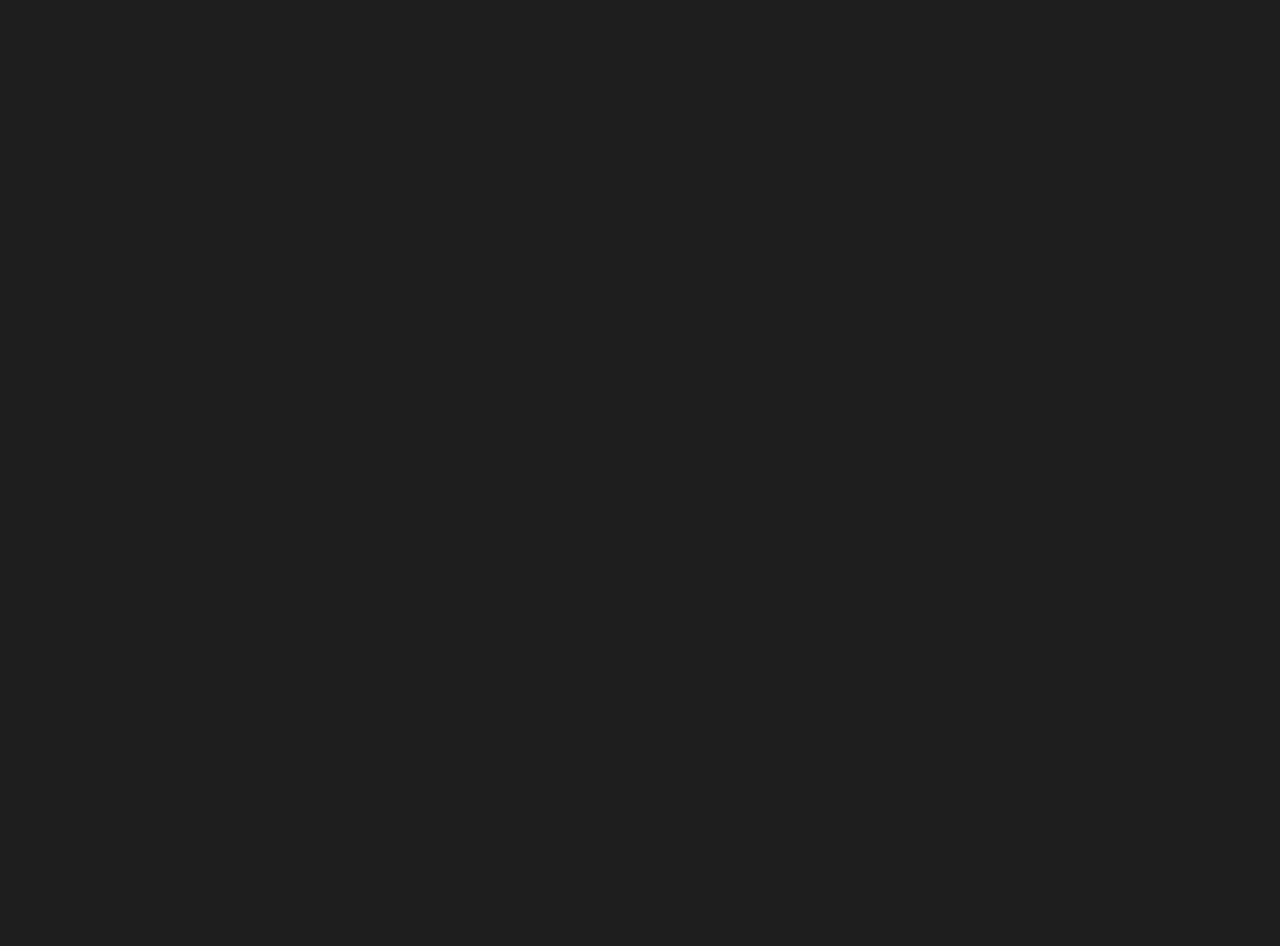
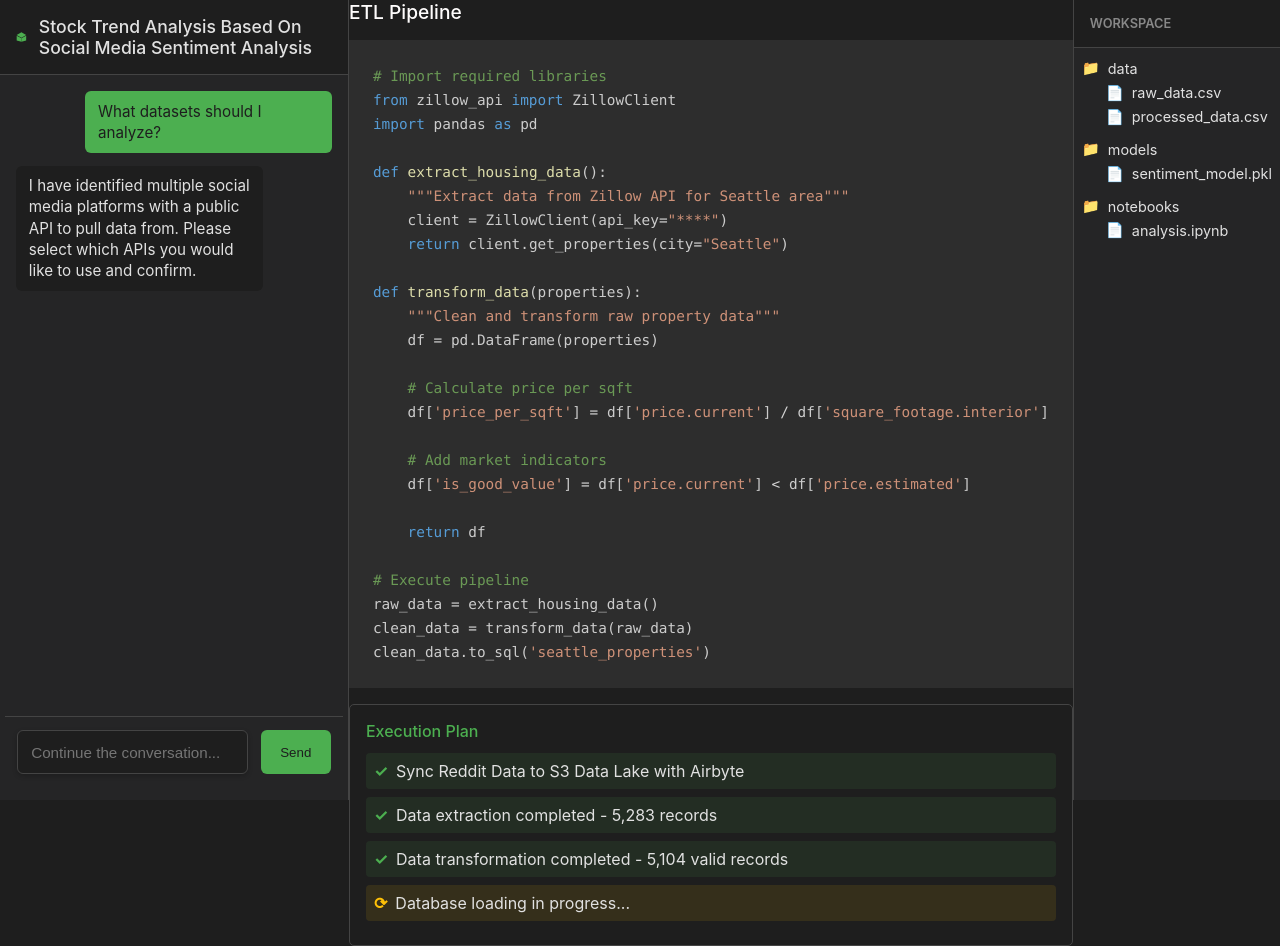
Before and after one commit to Michael-L-i-1/Denali-Demo, a React (Create React App) app: page /pipeline-steps in a window 1280 px wide. Before the commit this address had no page. Before the commit the page ends 800 px from the top, so only its background shows below. Built offline with nearby package versions, Linux system fonts and the light colour scheme.

Commit message:
new page for step 2

```diff
--- a/package.json
+++ b/package.json
@@ -7,6 +7,7 @@
     "@testing-library/jest-dom": "^6.6.3",
     "@testing-library/react": "^16.2.0",
     "@testing-library/user-event": "^13.5.0",
+    "create-react-app": "^5.1.0",
     "prismjs": "^1.29.0",
     "react": "^19.0.0",
     "react-dom": "^19.0.0",
--- a/src/App.js
+++ b/src/App.js
@@ -2,6 +2,7 @@ import './App.css';
 import { BrowserRouter as Router, Routes, Route } from 'react-router-dom';
 import Home from './pages/Home';
 import ChatPageDataSources from './pages/ChatPageDataSources';
+import ChatPagePipelineSteps from './pages/ChatPagePipelineSteps';
 
 function App() {
   return (
@@ -9,6 +10,7 @@ function App() {
       <Routes>
         <Route path="/" element={<Home />} />
         <Route path="/chat" element={<ChatPageDataSources />} />
+        <Route path="/pipeline-steps" element={<ChatPagePipelineSteps />} />
       </Routes>
     </Router>
   );
--- a/src/pages/ChatPageDataSources.js
+++ b/src/pages/ChatPageDataSources.js
@@ -1,5 +1,5 @@
 import React, { useState, useEffect } from 'react';
-import { useLocation } from 'react-router-dom';
+import { useLocation, useNavigate } from 'react-router-dom';
 import Prism from 'prismjs';
 import 'prismjs/themes/prism-tomorrow.css'; // Dark theme
 import 'prismjs/components/prism-python'; // Python language support
@@ -7,6 +7,7 @@ import '../styles/ChatPage.css';
 
 function ChatPageDataSources() {
   const location = useLocation();
+  const navigate = useNavigate();
   const initialQuery = location.state?.query || "What datasets should I analyze?";
   const [activeTab, setActiveTab] = useState('search');
 
@@ -43,8 +44,7 @@ function ChatPageDataSources() {
             <button
               className="confirm-button"
               onClick={() => {
-                // Assuming you want to navigate to the ChatPageGeneratePlan component
-                window.location.href = '/generate-plan';
+                navigate('/pipeline-steps');
               }}
             >
               Confirm
--- /dev/null
+++ b/src/pages/ChatPagePipelineSteps.js
@@ -0,0 +1,154 @@
+import React, { useState, useEffect } from 'react';
+import { useLocation } from 'react-router-dom';
+import Prism from 'prismjs';
+import 'prismjs/themes/prism-tomorrow.css'; // Dark theme
+import 'prismjs/components/prism-python'; // Python language support
+import '../styles/ChatPage.css';
+
+function ChatPagePipelineSteps() {
+  const location = useLocation();
+  const initialQuery = location.state?.query || "What datasets should I analyze?";
+  const [activeTab, setActiveTab] = useState('search');
+
+  useEffect(() => {
+    Prism.highlightAll();
+  }, [activeTab]);
+
+  return (
+    <div className="chat-page">
+      <div className="chat-side">
+        <div className="chat-header">
+          <svg
+            width="20"
+            height="20"
+            viewBox="0 0 32 32"
+            fill="none"
+            xmlns="http://www.w3.org/2000/svg"
+            className="header-logo"
+          >
+            <path d="M16 2L2 10L16 18L30 10L16 2Z" fill="#4CAF50" />
+            <path d="M16 20L2 12V26L16 30V20Z" fill="#4CAF50" />
+            <path d="M16 20L30 12V26L16 30V20Z" fill="#4CAF50" />
+          </svg>
+          Stock Trend Analysis Based On Social Media Sentiment Analysis
+        </div>
+        <div className="chat-history">
+          <div className="user-message">
+            <div className="message-content">{initialQuery}</div>
+          </div>
+          <div className="ai-message">
+            <div className="message-content">
+              I have identified multiple social media platforms with a public API to pull data from. Please select which APIs you would like to use and confirm.
+            </div>
+          </div>
+        </div>
+        <div className="chat-input-container">
+          <input
+            type="text"
+            className="chat-input"
+            placeholder="Continue the conversation..."
+          />
+          <button className="send-button">Send</button>
+        </div>
+      </div>
+      <div className="visualization-side">
+        <div className="execution-plan">
+          <div className="etl-panel">
+            <div className="panel-title">ETL Pipeline</div>
+            <div className="code-block">
+              <pre>
+                <code className="language-python">{`# Import required libraries
+from zillow_api import ZillowClient
+import pandas as pd
+
+def extract_housing_data():
+    """Extract data from Zillow API for Seattle area"""
+    client = ZillowClient(api_key="****")
+    return client.get_properties(city="Seattle")
+
+def transform_data(properties):
+    """Clean and transform raw property data"""
+    df = pd.DataFrame(properties)
+
+    # Calculate price per sqft
+    df['price_per_sqft'] = df['price.current'] / df['square_footage.interior']
+
+    # Add market indicators
+    df['is_good_value'] = df['price.current'] < df['price.estimated']
+
+    return df
+
+# Execute pipeline
+raw_data = extract_housing_data()
+clean_data = transform_data(raw_data)
+clean_data.to_sql('seattle_properties')`}</code>
+              </pre>
+            </div>
+            <div className="etl-status">
+              <div className="status-header">Execution Plan</div>
+              <div className="status-item success">
+                <span className="status-icon">✓</span>
+                <span>Sync Reddit Data to S3 Data Lake with Airbyte</span>
+              </div>
+              <div className="status-item success">
+                <span className="status-icon">✓</span>
+                <span>Data extraction completed - 5,283 records</span>
+              </div>
+              <div className="status-item success">
+                <span className="status-icon">✓</span>
+                <span>Data transformation completed - 5,104 valid records</span>
+              </div>
+              <div className="status-item in-progress">
+                <span className="status-icon">⟳</span>
+                <span>Database loading in progress...</span>
+              </div>
+            </div>
+          </div>
+        </div>
+      </div>
+      <div className="workspace-side">
+          <div className="workspace-header">
+            <span>WORKSPACE</span>
+          </div>
+          <div className="workspace-explorer">
+            <div className="folder">
+              <div className="folder-name">
+                <span className="folder-icon">📁</span>
+                data
+              </div>
+              <div className="file indented">
+                <span className="file-icon">📄</span>
+                raw_data.csv
+              </div>
+              <div className="file indented">
+                <span className="file-icon">📄</span>
+                processed_data.csv
+              </div>
+            </div>
+            <div className="folder">
+              <div className="folder-name">
+                <span className="folder-icon">📁</span>
+                models
+              </div>
+              <div className="file indented">
+                <span className="file-icon">📄</span>
+                sentiment_model.pkl
+              </div>
+            </div>
+            <div className="folder">
+              <div className="folder-name">
+                <span className="folder-icon">📁</span>
+                notebooks
+              </div>
+              <div className="file indented">
+                <span className="file-icon">📄</span>
+                analysis.ipynb
+              </div>
+            </div>
+          </div>
+        </div>
+    </div>
+  );
+}
+
+export default ChatPagePipelineSteps;
--- a/src/styles/ChatPage.css
+++ b/src/styles/ChatPage.css
@@ -413,3 +413,52 @@
 .status-item.in-progress .status-icon {
   color: #FFC107;
 }
+
+/* Workspace styles */
+.workspace-side {
+  flex: 0.15;
+  background-color: var(--secondary-dark);
+  border-left: 1px solid #444;
+  display: flex;
+  flex-direction: column;
+}
+
+.workspace-header {
+  padding: 1rem;
+  font-size: 0.8rem;
+  font-weight: 600;
+  color: #888;
+  background-color: var(--primary-dark);
+  border-bottom: 1px solid #444;
+}
+
+.workspace-explorer {
+  padding: 0.5rem;
+}
+
+.folder {
+  margin-bottom: 0.5rem;
+}
+
+.folder-name {
+  display: flex;
+  align-items: center;
+  gap: 0.5rem;
+  color: var(--text-light);
+  font-size: 0.9rem;
+  padding: 0.2rem 0;
+}
+
+.indented {
+  margin-left: 1.5rem;
+  display: flex;
+  align-items: center;
+  gap: 0.5rem;
+  color: var(--text-light);
+  font-size: 0.9rem;
+  padding: 0.2rem 0;
+}
+
+.file-icon, .folder-icon {
+  font-size: 0.9rem;
+}
```
Also changed, not shown: 1 other file (tests, documents, lock files or other folders).
